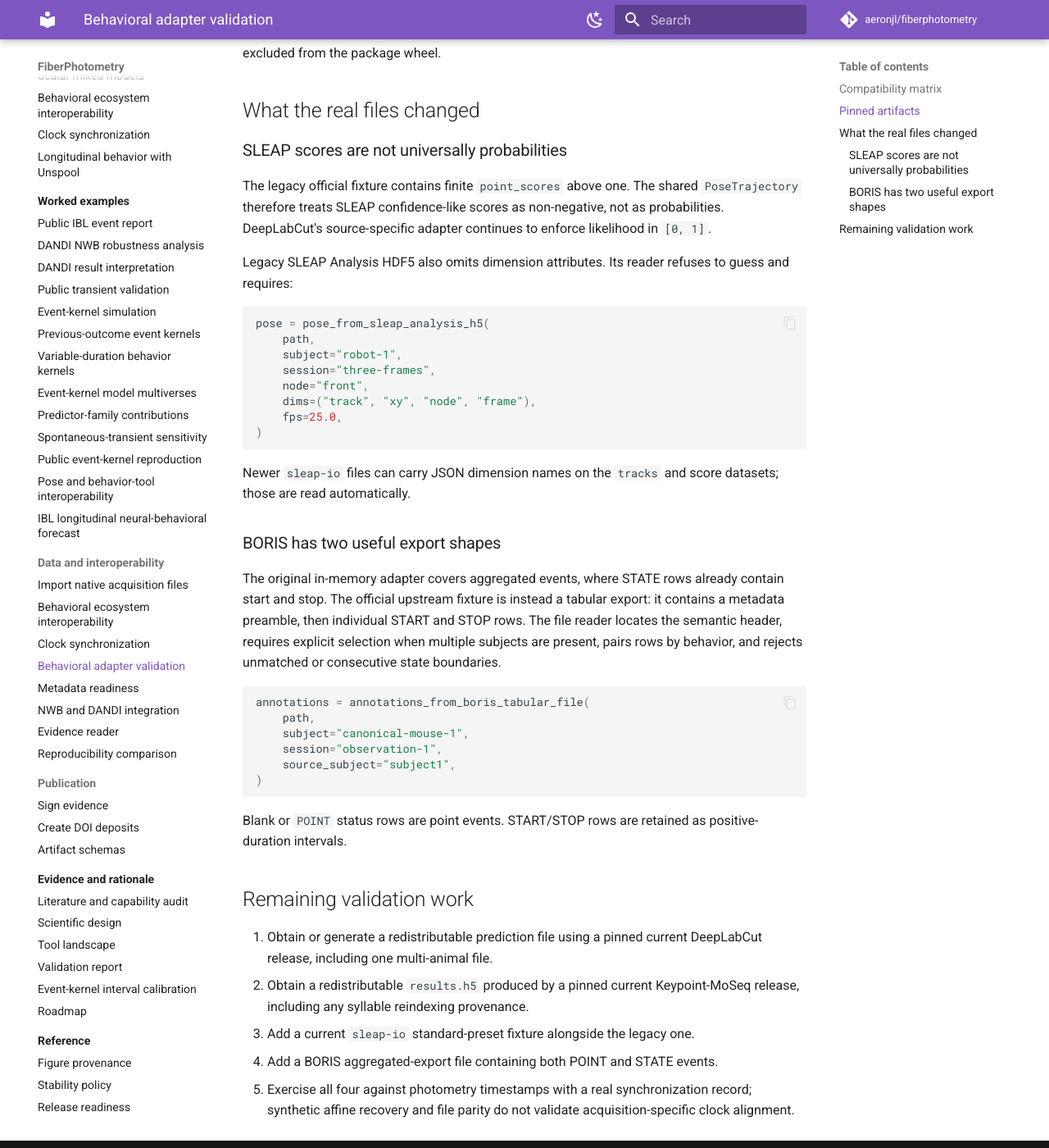
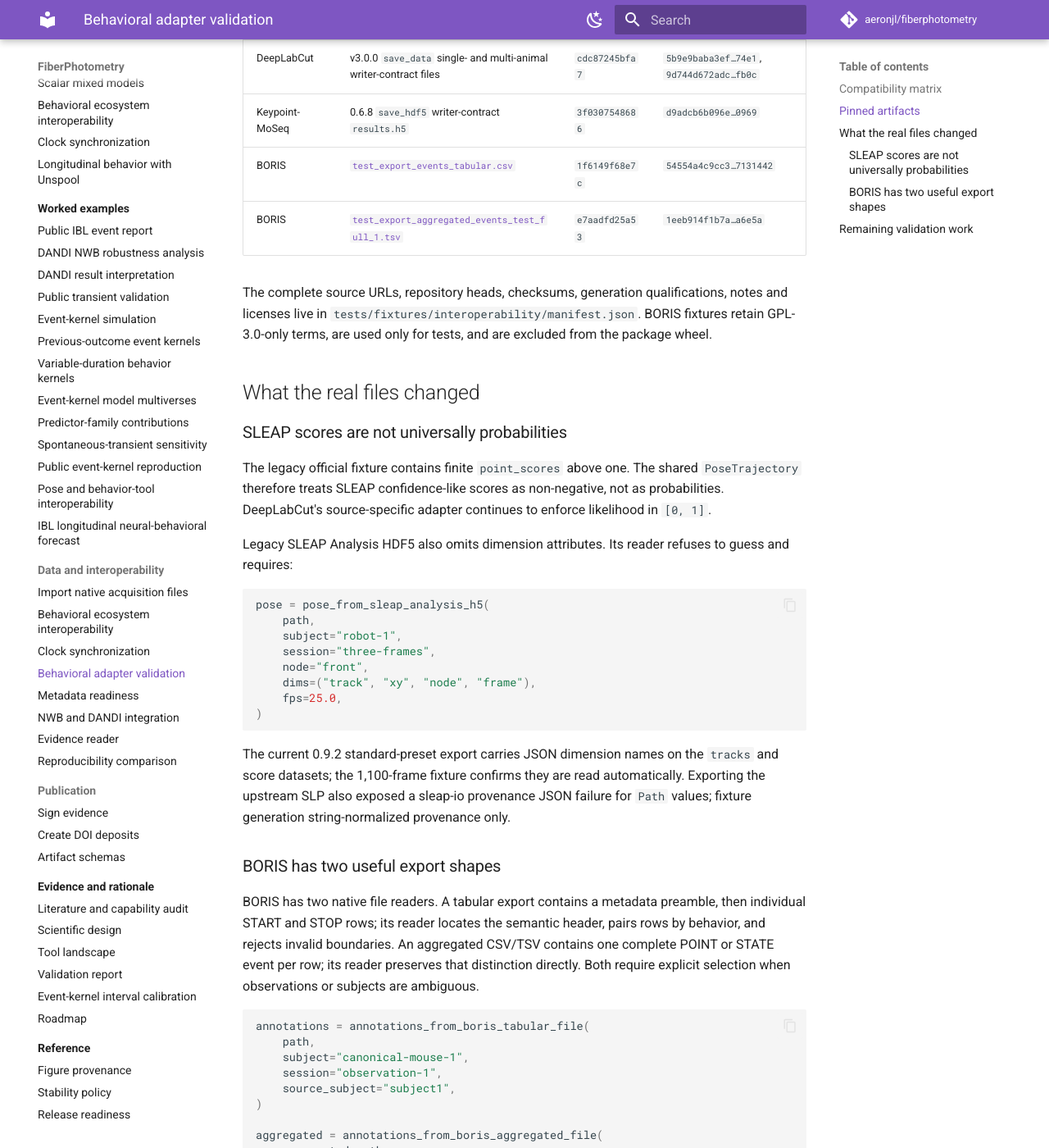
Before and after one commit to aeronjl/fiberphotometry, an MkDocs documentation site: the page built from docs/interoperability-validation-v0.1.md, in a window 1280 px wide and 1400 px high, scrolled down 1758 px. Shown: the whole window at 82% size. Built offline with MkDocs 1.6.1 and Material for MkDocs 9.7.7, drawn with Linux system fonts in a browser that asks for light colours; comment, search, counter and statistics services are not loaded; some of the changed text lies outside the part shown.

Commit message:
feat: validate current behavior-tool formats

````diff
--- a/docs/interoperability-validation-v0.1.md
+++ b/docs/interoperability-validation-v0.1.md
@@ -4,38 +4,46 @@
 
 1. an adapter accepts an in-memory array shaped like a source tool;
 2. a file reader accepts the source tool's documented on-disk schema; and
-3. a checksum-pinned file produced or retained by the upstream project passes a
-   semantic parity test.
+3. a checksum-pinned file serialized by a pinned upstream writer passes a
+   semantic parity test; and
+4. an official upstream artifact passes without recreating its payload.
 
-Only the third is a real-file fixture result. It still validates file semantics,
-not a biological analysis.
+The last two are real-file fixture results, but they carry different provenance.
+A writer-contract artifact validates current serialization with declared values;
+an official artifact additionally tests a payload retained by the source project.
+Neither validates a biological analysis.
 
 ## Compatibility matrix
 
 | Source | In-memory boundary | File reader | Upstream fixture | Current evidence |
 |---|---|---|---|---|
-| DeepLabCut | MultiIndex scorer/bodypart/x-y-likelihood; multi-animal identity may be selected explicitly | prediction CSV and pandas HDF5 | **Missing** | documented three- and four-row header schemas are generated in tests; likelihood range and identity ambiguity are checked |
-| SLEAP | standard and MATLAB-compatible Analysis HDF5 axis orders | Analysis HDF5 with stored or explicitly declared dimensions | **Pass: official legacy format-v1 HDF5** | coordinates and point scores match the pinned three-frame upstream artifact |
-| Keypoint-MoSeq | frame-level integer syllable sequence to duration-preserving bouts | `results.h5/<recording>/syllable` | **Missing** | the documented HDF5 hierarchy is generated in tests; bout boundaries and aligned duration/progress encoding inputs are checked |
-| BORIS | aggregated POINT/STATE columns | tabular CSV with metadata preamble and START/STOP pairing | **Pass: official BORIS test export** | explicit subject selection and three paired state intervals match the pinned upstream artifact |
+| DeepLabCut | MultiIndex scorer/bodypart/x-y-likelihood; multi-animal identity may be selected explicitly | prediction CSV and pandas HDF5 | **Pass: v3.0.0 single/multi writer contract** | exact `save_data` HDF5 key/table contract; likelihood range and mandatory identity selection are checked |
+| SLEAP | standard and MATLAB-compatible Analysis HDF5 axis orders | Analysis HDF5 with stored or explicitly declared dimensions | **Pass: official legacy plus current standard export** | legacy scores/axes and a real 1,100-frame SLP exported by sleap-io 0.9.2 both pass |
+| Keypoint-MoSeq | frame-level integer syllable sequence to duration-preserving bouts | `results.h5/<recording>/syllable` | **Pass: 0.6.8 writer contract** | pinned `save_hdf5` output preserves syllables and exact bout boundaries |
+| BORIS | aggregated POINT/STATE columns | aggregated CSV/TSV plus tabular CSV with START/STOP pairing | **Pass: official tabular and aggregated exports** | explicit subject/observation selection preserves both point events and state intervals |
 | Unspool | canonical trial-level column handoff | optional `Study` construction | **Pass: public cross-package benchmark** | explicit chronology, retained neural columns, fingerprint and prospective fold composition |
 | Clock synchronization | explicit one-to-one source/target pulse pairs | versioned JSON evidence artifact | **Synthetic only** | known affine offset/drift recovery, residual and drift refusal, bounded extrapolation, and pose/covariate/annotation composition are tested |
 
-The two missing upstream fixtures remain provisional. A schema-generated HDF5 file
-does not prove that a current DeepLabCut or Keypoint-MoSeq release writes every
-field exactly as expected.
+No adapter in this matrix now relies only on an in-test schema facsimile. The
+DeepLabCut and Keypoint-MoSeq files are deliberately labelled writer-contract
+artifacts because their values were declared for the test; SLEAP and BORIS also
+have official upstream payloads.
 
 ## Pinned artifacts
 
 | Tool | Upstream artifact | Commit | SHA-256 |
 |---|---|---|---|
 | SLEAP | [`small_robot...analysis.h5`](https://github.com/talmolab/sleap/blob/8ab323e060d827adc03e629122723aa54e1ca950/tests/data/hdf5_format_v1/small_robot.000_small_robot_3_frame.analysis.h5) | `8ab323e060d8` | `21446732fe6a…6f82de` |
+| SLEAP | [`centered_pair_predictions.slp`](https://github.com/talmolab/sleap-io/blob/80bbcd9c3b005a7616c14b875b761071f10ecde6/tests/data/slp/centered_pair_predictions.slp), exported with 0.9.2 standard preset | `80bbcd9c3b00` | `ff7af9f57d68…4fd3` |
+| DeepLabCut | v3.0.0 `save_data` single- and multi-animal writer-contract files | `cdc87245bfa7` | `5b9e9baba3ef…74e1`, `9d744d672adc…fb0c` |
+| Keypoint-MoSeq | 0.6.8 `save_hdf5` writer-contract `results.h5` | `3f0307548686` | `d9adcb6b096e…0969` |
 | BORIS | [`test_export_events_tabular.csv`](https://github.com/olivierfriard/BORIS/blob/1f6149f68e7c4df28d92fb50a8f8a38ed7a377d2/tests/files/test_export_events_tabular.csv) | `1f6149f68e7c` | `54554a4c9cc3…7131442` |
+| BORIS | [`test_export_aggregated_events_test_full_1.tsv`](https://github.com/olivierfriard/BORIS/blob/e7aadfd25a5311b76bc6357921da81d28cfce9ec/tests/files/test_export_aggregated_events_test_full_1.tsv) | `e7aadfd25a53` | `1eeb914f1b7a…a6e5a` |
 
-The complete source URLs, repository heads, checksums, notes and licenses live in
-`tests/fixtures/interoperability/manifest.json`. The SLEAP fixture retains its
-BSD-3-Clause-Clear terms. The BORIS fixture retains its GPL-3.0-only terms, is used
-only for tests, and is excluded from the package wheel.
+The complete source URLs, repository heads, checksums, generation qualifications,
+notes and licenses live in `tests/fixtures/interoperability/manifest.json`.
+BORIS fixtures retain GPL-3.0-only terms, are used only for tests, and are excluded
+from the package wheel.
 
 ## What the real files changed
 
@@ -60,21 +68,30 @@
 )
 ```
 
-Newer `sleap-io` files can carry JSON dimension names on the `tracks` and score
-datasets; those are read automatically.
+The current 0.9.2 standard-preset export carries JSON dimension names on the
+`tracks` and score datasets; the 1,100-frame fixture confirms they are read
+automatically. Exporting the upstream SLP also exposed a sleap-io provenance JSON
+failure for `Path` values; fixture generation string-normalized provenance only.
 
 ### BORIS has two useful export shapes
 
-The original in-memory adapter covers aggregated events, where STATE rows already
-contain start and stop. The official upstream fixture is instead a tabular export:
-it contains a metadata preamble, then individual START and STOP rows. The file
-reader locates the semantic header, requires explicit selection when multiple
-subjects are present, pairs rows by behavior, and rejects unmatched or consecutive
-state boundaries.
+BORIS has two native file readers. A tabular export contains a metadata preamble,
+then individual START and STOP rows; its reader locates the semantic header, pairs
+rows by behavior, and rejects invalid boundaries. An aggregated CSV/TSV contains
+one complete POINT or STATE event per row; its reader preserves that distinction
+directly. Both require explicit selection when observations or subjects are
+ambiguous.
 
 ```python
 annotations = annotations_from_boris_tabular_file(
     path,
+    subject="canonical-mouse-1",
+    session="observation-1",
+    source_subject="subject1",
+)
+
+aggregated = annotations_from_boris_aggregated_file(
+    aggregated_path,
     subject="canonical-mouse-1",
     session="observation-1",
     source_subject="subject1",
@@ -86,12 +103,10 @@
 
 ## Remaining validation work
 
-1. Obtain or generate a redistributable prediction file using a pinned current
-   DeepLabCut release, including one multi-animal file.
-2. Obtain a redistributable `results.h5` produced by a pinned current
-   Keypoint-MoSeq release, including any syllable reindexing provenance.
-3. Add a current `sleap-io` standard-preset fixture alongside the legacy one.
-4. Add a BORIS aggregated-export file containing both POINT and STATE events.
-5. Exercise all four against photometry timestamps with a real synchronization
+1. Add a second released version for each writer so format drift becomes an
+   executable compatibility claim rather than a one-version snapshot.
+2. Add a model-produced Keypoint-MoSeq result retaining syllable-reindexing and
+   fitted-model provenance; the current fixture validates serialization only.
+3. Exercise all four against photometry timestamps with a real synchronization
    record; synthetic affine recovery and file parity do not validate
    acquisition-specific clock alignment.
--- a/src/fiberphotometry/__init__.py
+++ b/src/fiberphotometry/__init__.py
@@ -118,6 +118,7 @@
     IntervalEncodingInputs,
     PoseTrajectory,
     annotations_from_boris,
+    annotations_from_boris_aggregated_file,
     annotations_from_boris_tabular_file,
     annotations_from_moseq,
     annotations_from_moseq_results_h5,
@@ -489,6 +490,7 @@
     "__version__",
     "align_events",
     "annotations_from_boris",
+    "annotations_from_boris_aggregated_file",
     "annotations_from_boris_tabular_file",
     "annotations_from_moseq",
     "annotations_from_moseq_results_h5",
````
Also changed, not shown: docs/decisions/0032-preserve-external-behavior-semantics.md (+3 -2 lines), docs/ecosystem-interoperability-v0.1.md (+12 -4 lines), docs/methods/capability-matrix.md (+1 -1 lines), docs/roadmap.md (+4 -4 lines), docs/tutorials/behavior-tool-interoperability.md (+20 -6 lines), 9 other files.
